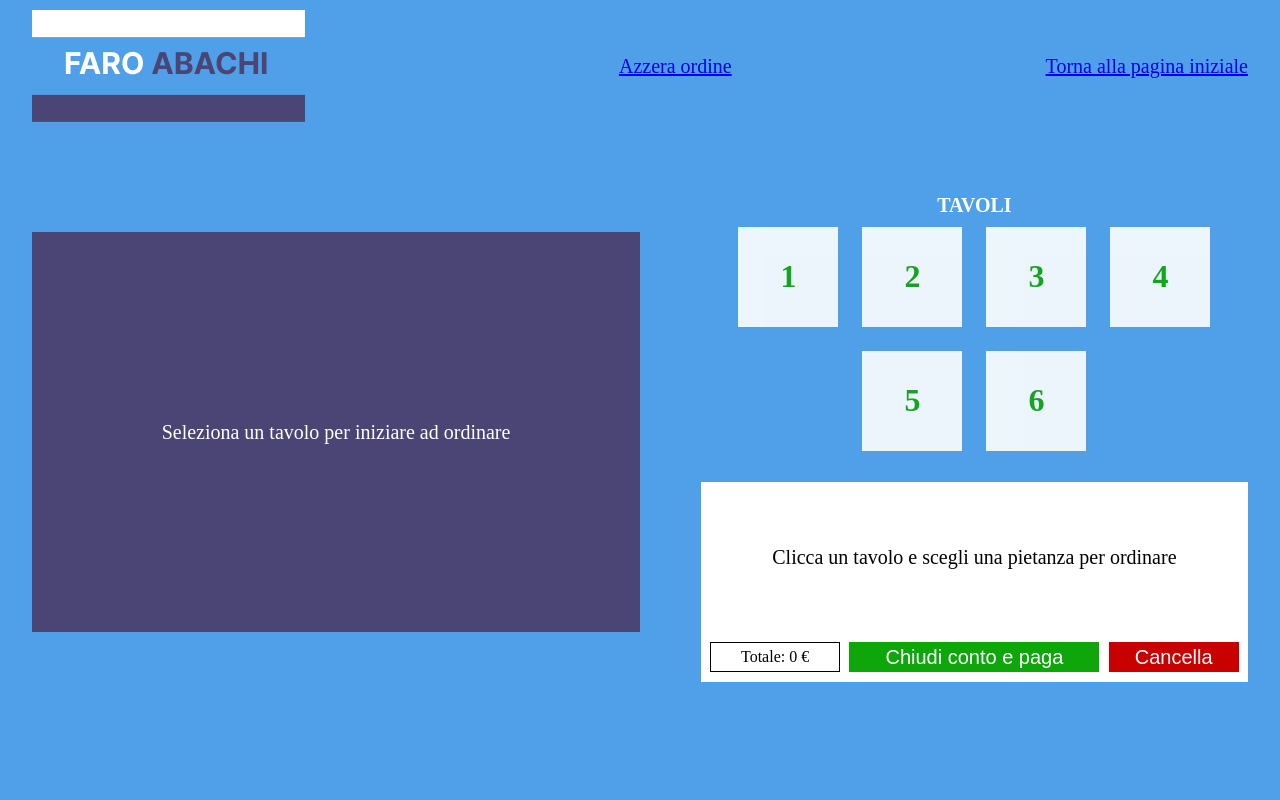
After one commit to aryan-11/ristorante, a PHP site: page /src/backend/php/ordini.php in a window 1280 px wide. The commit adds this page. Run offline with PHP 8.4, Linux system fonts and the light colour scheme.

Commit message:
resoconto 50%

```diff
--- a/index.html
+++ b/index.html
@@ -12,7 +12,7 @@
     <div class="container">
         <img src="./assets/img/logo.png" alt="logo resturant">
         <p>Effettua un ordine cliccando il pulsante in basso</p>
-        <button><a href="./src/html/ordini.php">Cliccca per Ordinare</a></button>
+        <button><a href="./src/backend/php/ordini.php">Cliccca per Ordinare</a></button>
     </div>
 </body>
 </html>
--- a/src/backend/csv/pietanze - Foglio1.csv
+++ /dev/null
@@ -1,6 +0,0 @@
-Pasta e cozze,15,cozze.jpeg
-Lasagna,18,lasagna.jpeg
-Risotto,11,risotto.jpeg
-Spaghetti,13,spaghetti.jpeg
-Pizza Margherita,8,pizza.jpeg
-Polenta,17,polenta.jpeg
--- a/src/backend/php/index.php
+++ b/src/backend/php/index.php
@@ -1,6 +1,18 @@
 <?php
 
-echo "ciao a tutti;
+    $row = 1;
+    $mycsvfile = array(); //define the main array.
+    if (($handle = fopen("../csv/pietanze.csv", "r")) !== FALSE) {
+        while (($data = fgetcsv($handle, 1000, ",")) !== FALSE) {
+            $num = count($data);
+            $row++;
+            for ($c=0; $c < $num; $c++) {
+            }
+            $mycsvfile[] = $data;
+        }
+        fclose($handle);
+    }
 
-
+    // echo $mycsvfile[3][0];
+    return $mycsvfile;
 ?>
--- /dev/null
+++ b/src/backend/php/js/index.js
@@ -0,0 +1,79 @@
+const blocco = document.querySelector('.blocco');
+const ordini = document.querySelector('.ordini');
+// const container_piatto_singolo = document.querySelectorAll('.container_piatto_singolo');
+
+let flag1 = 0;
+let flag2 = 'nulla';
+
+document.querySelectorAll('.card_ordine').forEach((e) => {
+    e.classList.add('hide');
+});
+
+document.querySelectorAll('.tavoli_numerati').forEach(function(e) {
+    e.addEventListener('click', function() {
+        removeSelection();
+        this.classList.add('selected');
+        flag1 = this.innerHTML;
+        // if(this.innerHTML == '1')
+        // {
+        //     console.log('1 va');
+        // }
+        writeReceipe(this.innerHTML);
+        blocco.classList.add('hide');
+        ordini.classList.remove('hide');
+    })
+});
+document.querySelectorAll('.infoPrezzi').forEach(function(e) {
+    e.addEventListener('click', function() {
+        flag2 = this.id;
+        console.log(flag2);
+    })
+});
+
+// document.querySelectorAll('.infoPrezzi').forEach((e) => {
+//     e.addEventListener('click', () => {
+//         console.log(this.innerHTML);
+//         flag2 = this.id;
+//         console.log(flag2);
+//         console.log(flag1);
+//     })
+// })
+
+function writeReceipe(nTavolo) {
+    document.querySelector('.resoconto_vuoto').classList.add('hide');
+    document.querySelectorAll('.card_ordine').forEach((e) => {
+        e.classList.remove('hide');
+
+    });
+    card_ordine_1 = document.querySelector('.card_ordine_1');
+    card_ordine_2 = document.querySelector('.card_ordine_2');
+    card_ordine_3 = document.querySelector('.card_ordine_3');
+    card_ordine_4 = document.querySelector('.card_ordine_4');
+    card_ordine_5 = document.querySelector('.card_ordine_5');
+    card_ordine_6 = document.querySelector('.card_ordine_6');
+
+    // console.log(nTavolo);
+    // if(nTavolo == 1)
+    // {
+    //     card_ordine_1.innerHTML += `<p class="nome_tavolo">- Tavolo 1</p>`;
+    // }
+    // else if(nTavolo == '2')
+    // {   card_ordine_2.innerHTML += `<p class="nome_tavolo">- Tavolo 2</p>`;}
+    // else if(nTavolo == '3')
+    //     {card_ordine_3.innerHTML += `<p class="nome_tavolo">- Tavolo 3</p>`;}
+    // else if(nTavolo == '4')
+    //     {card_ordine_4.innerHTML += `<p class="nome_tavolo">- Tavolo 4</p>`;}
+    // else if(nTavolo == '5')
+    //     {card_ordine_5.innerHTML += `<p class="nome_tavolo">- Tavolo 5</p>`;}
+    // else if(nTavolo == '6')
+    //     {card_ordine_6.innerHTML += `<p class="nome_tavolo">- Tavolo 6</p>`;}
+}
+
+function removeSelection() {
+    document.querySelector('.tavoli_numerati1').classList.remove('selected');
+    document.querySelector('.tavoli_numerati2').classList.remove('selected');
+    document.querySelector('.tavoli_numerati3').classList.remove('selected');
+    document.querySelector('.tavoli_numerati4').classList.remove('selected');
+    document.querySelector('.tavoli_numerati5').classList.remove('selected');
+    document.querySelector('.tavoli_numerati6').classList.remove('selected');
+}
--- /dev/null
+++ b/src/backend/php/ordini.php
@@ -0,0 +1,140 @@
+<!DOCTYPE html>
+<html lang="en">
+<head>
+    <meta charset="UTF-8">
+    <meta http-equiv="X-UA-Compatible" content="IE=edge">
+    <meta name="viewport" content="width=device-width, initial-scale=1.0">
+    <title>Ordini ristorante</title>
+    <link rel="stylesheet" href="../../frontend/style.css">
+    <link rel="stylesheet" href="../../frontend/ordini.css">
+    <!-- <script src="../js/index.js" defer></script> -->
+</head>
+<body>
+
+    <?php
+        include ("index.php");
+    ?>
+    <div class="container">
+        <nav class="navbar">
+            <img src="../../../assets/img/logo.png" alt="logo ristorante" class="logo">
+            <!-- <div class="azzera">Azzera ordine</div> -->
+            <a href="ordini.php">Azzera ordine</a>
+            <a href="../../../index.html" class="link_home">Torna alla pagina iniziale</a>
+        </nav>
+
+        <form action="fattura.php" method="post">
+            <div class="content">
+                <div class="right blocco ">
+                    <p>Seleziona un tavolo per iniziare ad ordinare</p>
+                </div>
+                <div class="right ordini hide">
+                    <div class="container_piatto_singolo">
+                        <input type="button" class="piatto piatto_1" value="<?php echo $mycsvfile[0][0];?>" name="cozze" style = "background: url('../../../assets/img/piatti/<?php echo $mycsvfile[0][2] ?>') no-repeat center;">
+                        <div class="infoPrezzi" id="<?php echo $mycsvfile[0][0];?>">
+                            <p><?php echo $mycsvfile[0][0]; ?></p>
+                            <p><?php echo $mycsvfile[0][1] ?> €</p>
+                            <!-- <input type="text" name="name"> -->
+                        </div>
+                    </div>
+                    <div class="container_piatto_singolo">
+                        <input type="button" class="piatto piatto_2" value="<?php echo $mycsvfile[1][0];?>" name="piatto" style = "background: url('../../../assets/img/piatti/<?php echo $mycsvfile[1][2] ?>') no-repeat center;">
+                        <div class="infoPrezzi" id="<?php echo $mycsvfile[1][0];?>">
+                            <p><?php echo $mycsvfile[1][0]; ?></p>
+                            <p><?php echo $mycsvfile[1][1] ?> €</p>
+                        </div>
+                    </div>
+                    <div class="container_piatto_singolo">
+                        <input type="button" class="piatto piatto_3" value="<?php echo $mycsvfile[2][0];?>" name="piatto" style = "background: url('../../../assets/img/piatti/<?php echo $mycsvfile[2][2] ?>') no-repeat center;">
+                        <div class="infoPrezzi" id="<?php echo $mycsvfile[2][0];?>">
+                            <p><?php echo $mycsvfile[2][0]; ?></p>
+                            <p><?php echo $mycsvfile[2][1] ?> €</p>
+                        </div>
+                    </div>
+                    <div class="container_piatto_singolo">
+                        <input type="button" class="piatto piatto_4" value="<?php echo $mycsvfile[3][0];?>" name="piatto" style = "background: url('../../../assets/img/piatti/<?php echo $mycsvfile[3][2] ?>') no-repeat center;">
+                        <div class="infoPrezzi" id="<?php echo $mycsvfile[3][0];?>">
+                            <p><?php echo $mycsvfile[3][0]; ?></p>
+                            <p><?php echo $mycsvfile[3][1] ?> €</p>
+                        </div>
+                    </div>
+                    <div class="container_piatto_singolo">
+                        <input type="button" class="piatto piatto_5" value="<?php echo $mycsvfile[4][0];?>" name="piatto" style = "background: url('../../../assets/img/piatti/<?php echo $mycsvfile[4][2] ?>') no-repeat center;">
+                        <div class="infoPrezzi" id="<?php echo $mycsvfile[4][0];?>">
+                            <p><?php echo $mycsvfile[4][0]; ?></p>
+                            <p><?php echo $mycsvfile[4][1] ?> €</p>
+                        </div>
+                    </div>
+                    <div class="container_piatto_singolo">
+                        <input type="button" class="piatto piatto_6" value="<?php echo $mycsvfile[5][0];?>" name="piatto" style = "background: url('../../../assets/img/piatti/<?php echo $mycsvfile[5][2] ?>') no-repeat center;">
+                        <div class="infoPrezzi"  id="<?php echo $mycsvfile[5][0];?>">
+                            <p><?php echo $mycsvfile[5][0]; ?></p>
+                            <p><?php echo $mycsvfile[5][1] ?> €</p>
+                        </div>
+                    </div>
+
+
+                </div>
+                <div class="left">
+                    <div class="sezione_tavoli">
+                        <h1>TAVOLI</h1>
+                        <div class="container_tavoli">
+                            <div class="tavoli_numerati tavoli_numerati1">1</div>
+                            <div class="tavoli_numerati tavoli_numerati2">2</div>
+                            <div class="tavoli_numerati tavoli_numerati3">3</div>
+                            <div class="tavoli_numerati tavoli_numerati4">4</div>
+                            <div class="tavoli_numerati tavoli_numerati5">5</div>
+                            <div class="tavoli_numerati tavoli_numerati6">6</div>
+                        </div>
+                    </div>
+                    <div class="resoconto">
+                        <div class="risultati">
+                            <p class="resoconto_vuoto">Clicca un tavolo e scegli una pietanza per ordinare</p>
+
+                            <div class="card_ordine card_ordine_1">
+                                <p class="nome_tavolo">- Tavolo 1</p>
+
+                            </div>
+                            <div class="card_ordine card_ordine_2">
+                                <p class="nome_tavolo">- Tavolo 2</p>
+                                <!-- <div class="dettaglio_ordine">
+                                    <p class="ordine_nome"><?php echo $mycsvfile[2][0];?></p>
+                                    <p class="ordine_prezzo"><?php echo $mycsvfile[2][1];?></p>
+                                </div>
+                                <div class="dettaglio_ordine">
+                                    <p class="ordine_nome"><?php echo $mycsvfile[5][0];?></p>
+                                    <p class="ordine_prezzo"><?php echo $mycsvfile[5][1];?></p>
+                                </div>
+                                <div class="dettaglio_ordine">
+                                    <p class="ordine_nome"><?php echo $mycsvfile[4][0];?></p>
+                                    <p class="ordine_prezzo"><?php echo $mycsvfile[4][1];?></p>
+                                </div> -->
+                            </div>
+                            <div class="card_ordine card_ordine_3">
+                                <p class="nome_tavolo">- Tavolo 3</p>
+                            </div>
+                            <div class="card_ordine card_ordine_4">
+                                <p class="nome_tavolo">- Tavolo 4</p>
+                            </div>
+                            <div class="card_ordine card_ordine_5">
+                                <p class="nome_tavolo">- Tavolo 5</p>
+                            </div>
+                            <div class="card_ordine card_ordine_6">
+                                <p class="nome_tavolo">- Tavolo 6</p>
+                            </div>
+
+                        </div>
+                        <div class="bottoni">
+                            <div class="totale">Totale: 0 €</div>
+                            <input type="submit" value="Chiudi conto e paga" class="submit">
+                            <!-- <button><a href="./fattura.html">Chiudi conto e paga</a></button> -->
+                            <input type="reset" value="Cancella" class="reset">
+                        </div>
+                    </div>
+                </div>
+            </div>
+        </form>
+    </div>
+
+    <script src="./js/index.js"></script>
+</body>
+</html>
--- a/src/frontend/ordini.css
+++ b/src/frontend/ordini.css
@@ -20,9 +20,10 @@ body {
 
 .content {
     width: 100%;
-    height: 100%;
+    height: 70vh;
     /* background-color: #fda; */
     display: flex;
+    justify-content: space-between;
     align-items: center;
     flex-wrap: wrap;
 
@@ -54,7 +55,6 @@ body {
     width: 300px;
     height: 100px;
 
-    cursor: pointer;
     border: none;
     color: transparent;
 }
@@ -67,11 +67,12 @@ body {
     align-items: center;
     color: #ffffff;
 
+    cursor: pointer;
     background-color: #000000;
 }
 
 .container_piatto_singolo {
-    opacity: 92%;
+    opacity: 88%;
 }
 .container_piatto_singolo:hover {
     opacity: 100%;
@@ -112,6 +113,11 @@ body {
     color: #0EA60B;
     font-weight: bold;
     font-size: 1.6rem;
+    opacity: 90%;
+    cursor: pointer;
+}
+.tavoli_numerati:hover {
+    opacity: 100%;
 }
 
 .resoconto {
@@ -152,6 +158,10 @@ body {
 
 .resoconto_vuoto {
     text-align: center;
+    height: 150px;
+    display: flex;
+    justify-content: center;
+    align-items: center;
 }
 
 .nome_tavolo {
@@ -200,6 +210,15 @@ body {
 
 }
 
+.blocco {
+    width: 50%;
+    height: 400px;
+    background-color: #4B4575;
+    display: flex;
+    justify-content: center;
+    align-items: center;
+    color: #ffffff;
+}
 
 
 .selected {
```
Also changed, not shown: src/backend/csv/pietanze.csv (+6 -6 lines), src/html/index.php (deleted, +0 -18 lines), src/html/ordini.php (deleted, +0 -158 lines), src/backend/js/index.js (deleted), src/backend/php/fattura.php (renamed from src/html/fattura.php).
